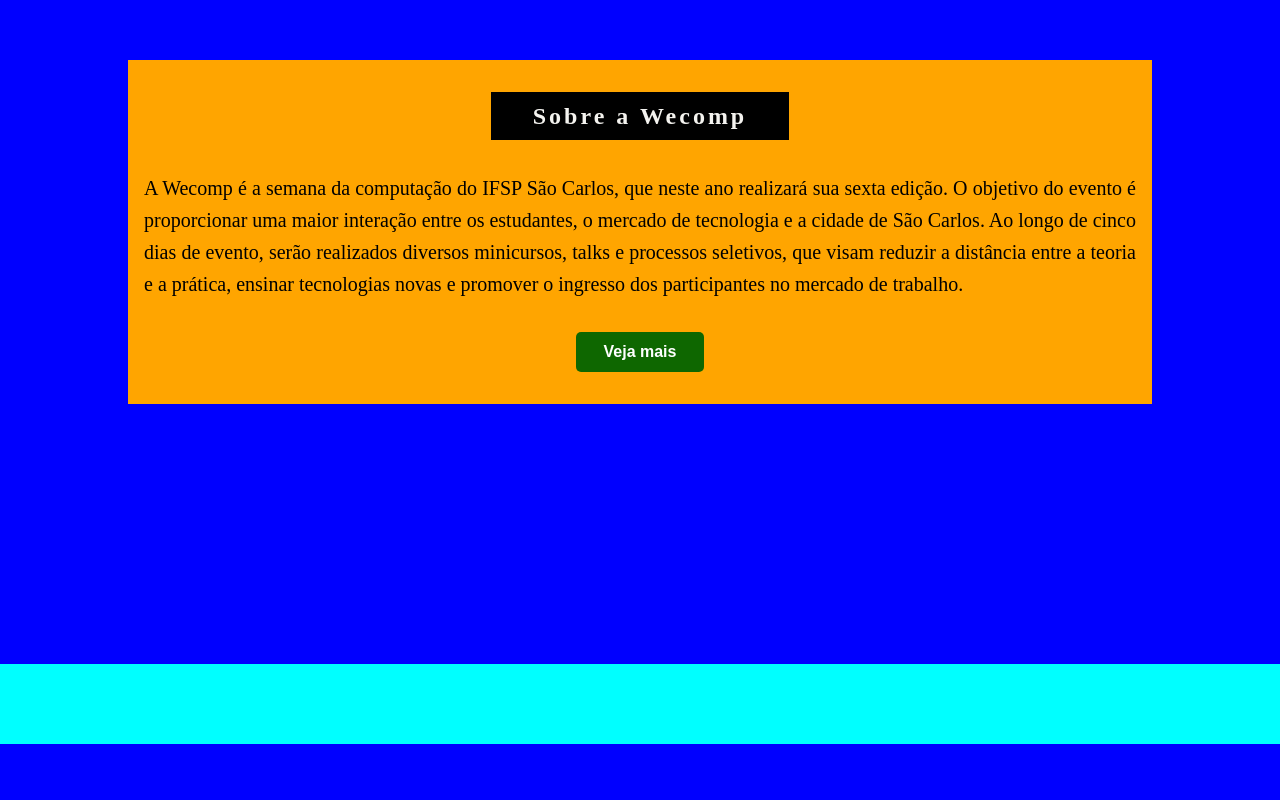
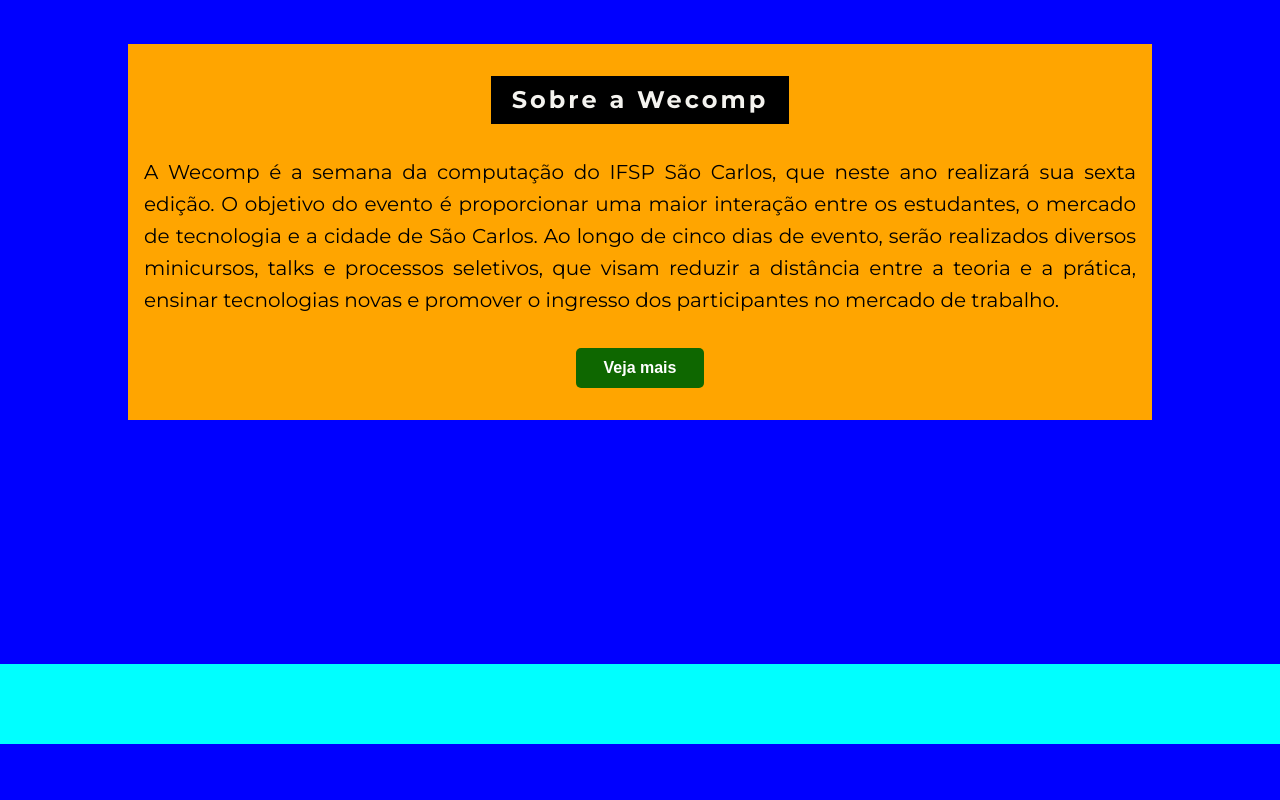
Before and after one commit to pet-ads/wecomp-new, a React (Vite) app: page / in a window 1280 px wide. Shown: the part 1080-1880 px from the top of the page. Built offline with nearby package versions, Linux system fonts and the light colour scheme.

Commit message:
fix: add import to google font

```diff
--- a/index.html
+++ b/index.html
@@ -3,6 +3,7 @@
   <head>
     <meta charset="UTF-8" />
     <link rel="icon" type="image/svg+xml" href="./src/assets/icons/favicon.ico" />
+    <link href="https://fonts.googleapis.com/css2?family=Montserrat:ital,wght@0,100..900;1,100..900&display=swap" rel="stylesheet">
     <meta name="viewport" content="width=device-width, initial-scale=1.0" />
     <title>Wecomp VI</title>
   </head>
--- a/src/components/ui/Text/styles.ts
+++ b/src/components/ui/Text/styles.ts
@@ -15,7 +15,6 @@ export const TextContainer = styled.div`
   text-align: justify;
 
   font-size: 15pt;
-  font-weight: lighter;
 
   color: var(--secundary-text-color);
 
--- a/src/global/GlobalStyles.ts
+++ b/src/global/GlobalStyles.ts
@@ -23,7 +23,7 @@ const GlobalStyles = createGlobalStyle`
     background-color: var(--background-color);
     color: var(--secundary-text-color);
 
-    font-family: "MontSerrat";
+    font-family: 'Montserrat';
   }
 `;
 
```
